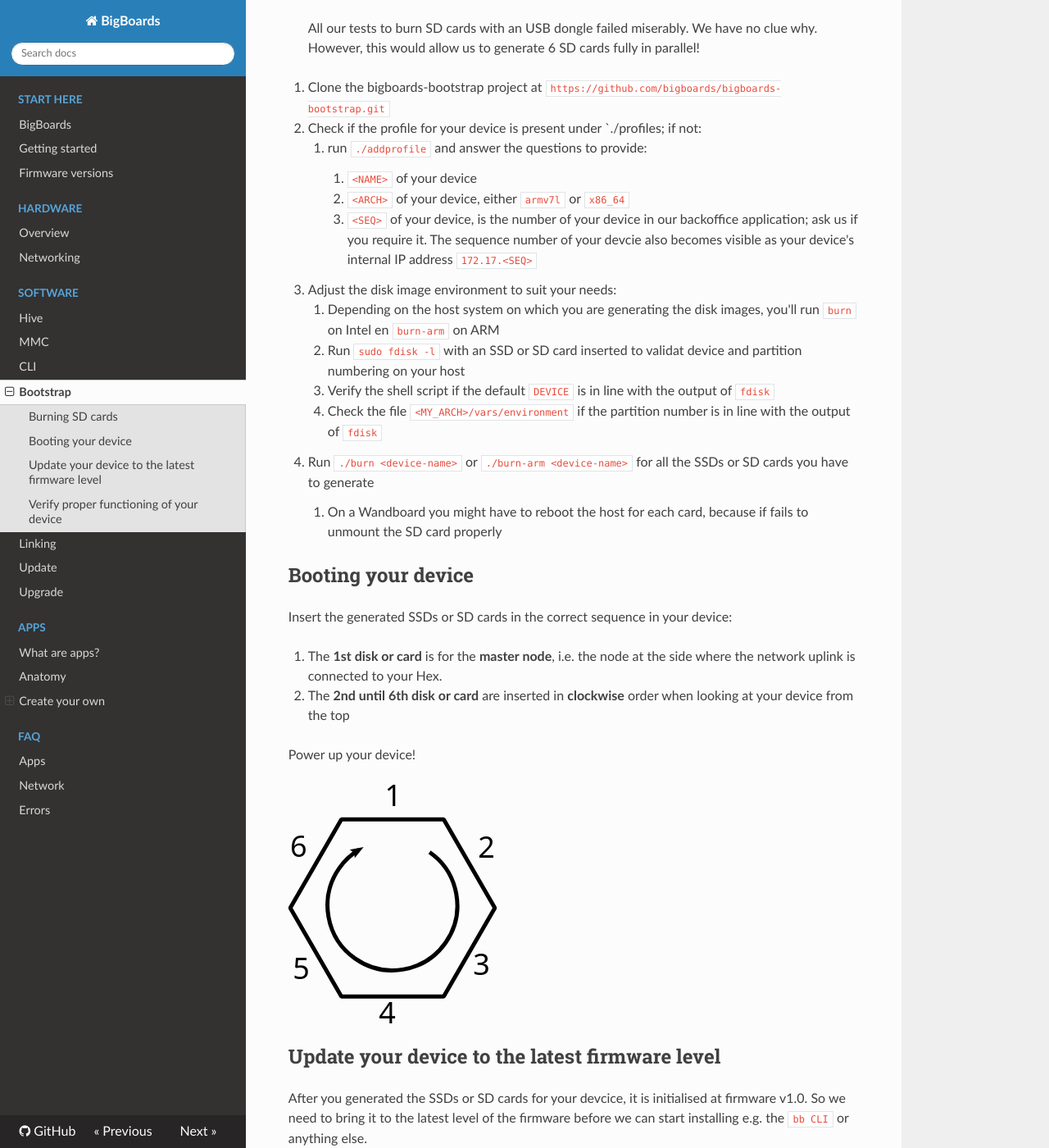
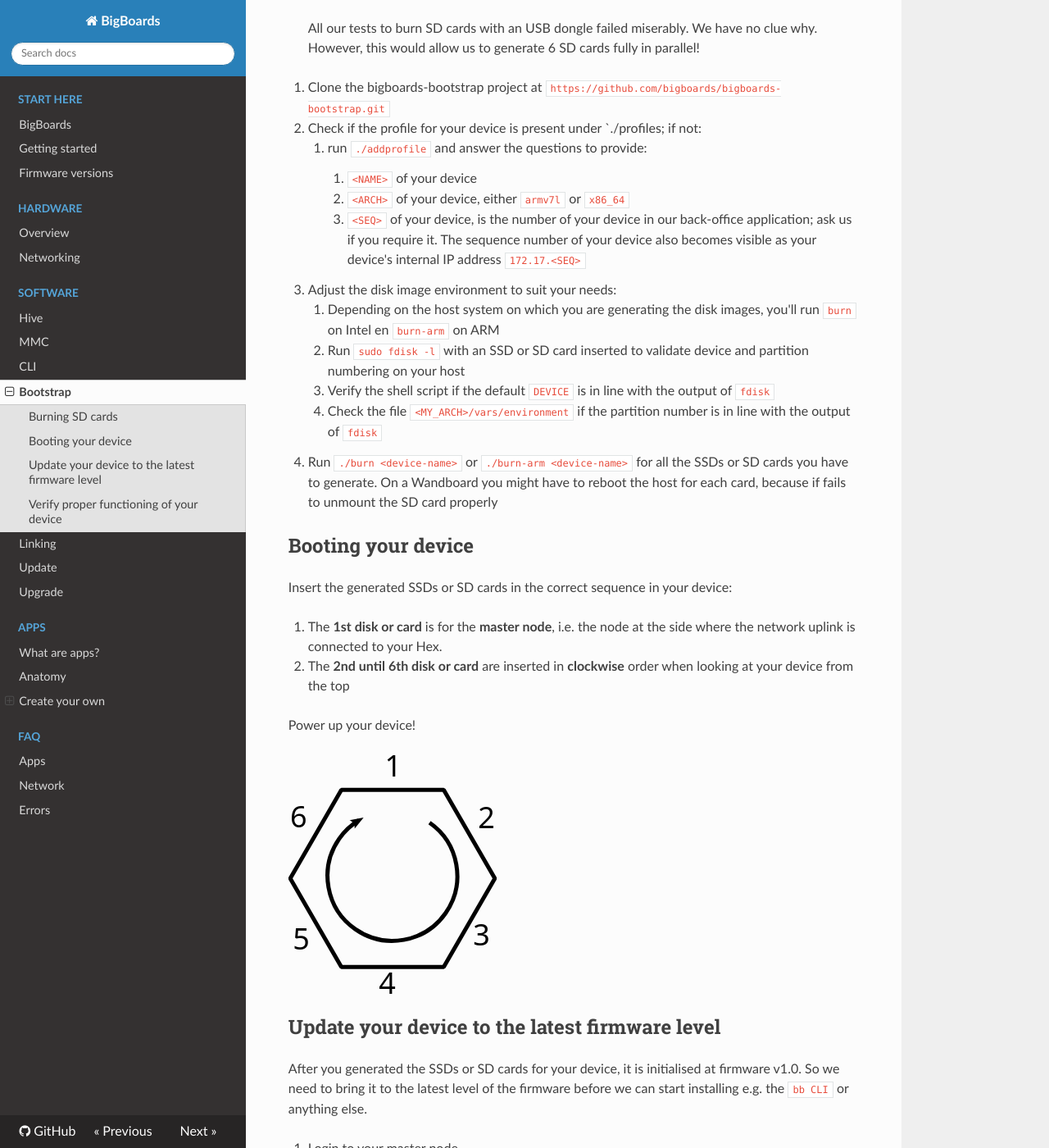
Before and after one commit to bigboards/bigboards-docs, an MkDocs documentation site: the page built from docs/software/bootstrap.md, in a window 1280 px wide and 1400 px high, scrolled down 697 px. Shown: the whole window at 82% size. Built offline with MkDocs 1.6.1, drawn with Linux system fonts in a browser that asks for light colours; nearby versions of some CDN libraries; old or Windows-style settings are respelled for this version of MkDocs.

Commit message:
fix some typo's

```diff
--- a/docs/software/bootstrap.md
+++ b/docs/software/bootstrap.md
@@ -27,14 +27,13 @@ You can also [generate SD card images on a Wandboard](generate_SD_wandboard.md),
     1. run `./addprofile` and answer the questions to provide:
         1. `<NAME>` of your device
         1. `<ARCH>` of your device, either `armv7l` or `x86_64`
-        1. `<SEQ>` of your device, is the number of your device in our backoffice application; ask us if you require it. The sequence number of your devcie also becomes visible as your device's internal IP address `172.17.<SEQ>`
+        1. `<SEQ>` of your device, is the number of your device in our back-office application; ask us if you require it. The sequence number of your device also becomes visible as your device's internal IP address `172.17.<SEQ>`
 1. Adjust the disk image environment to suit your needs:
     1. Depending on the host system on which you are generating the disk images, you'll run `burn` on Intel en `burn-arm` on ARM
-    1. Run `sudo fdisk -l` with an SSD or SD card inserted to validat device and partition numbering on your host
+    1. Run `sudo fdisk -l` with an SSD or SD card inserted to validate device and partition numbering on your host
     1. Verify the shell script if the default `DEVICE` is in line with the output of `fdisk`
     1. Check the file `<MY_ARCH>/vars/environment` if the partition number is in line with the output of `fdisk`
-1. Run `./burn <device-name>` or `./burn-arm <device-name>` for all the SSDs or SD cards you have to generate
-    1. On a Wandboard you might have to reboot the host for each card, because if fails to unmount the SD card properly
+1. Run `./burn <device-name>` or `./burn-arm <device-name>` for all the SSDs or SD cards you have to generate. On a Wandboard you might have to reboot the host for each card, because if fails to unmount the SD card properly
 
 ## Booting your device
 
@@ -48,7 +47,7 @@ Power up your device!
 ![Hex and order of nodes](../images/hex-nodes.svg)
 
 ## Update your device to the latest firmware level
-After you generated the SSDs or SD cards for your devcice, it is initialised at firmware v1.0.
+After you generated the SSDs or SD cards for your device, it is initialised at firmware v1.0.
 So we need to bring it to the latest level of the firmware before we can start installing
 e.g. the `bb CLI` or anything else.
 
```
